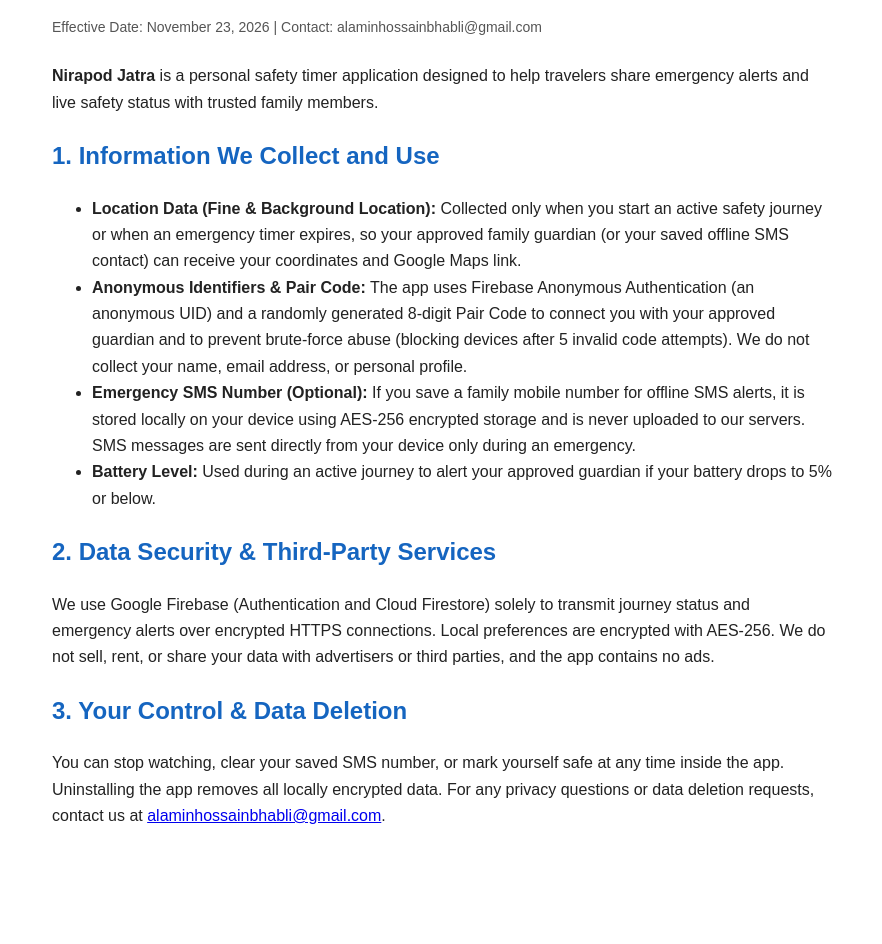
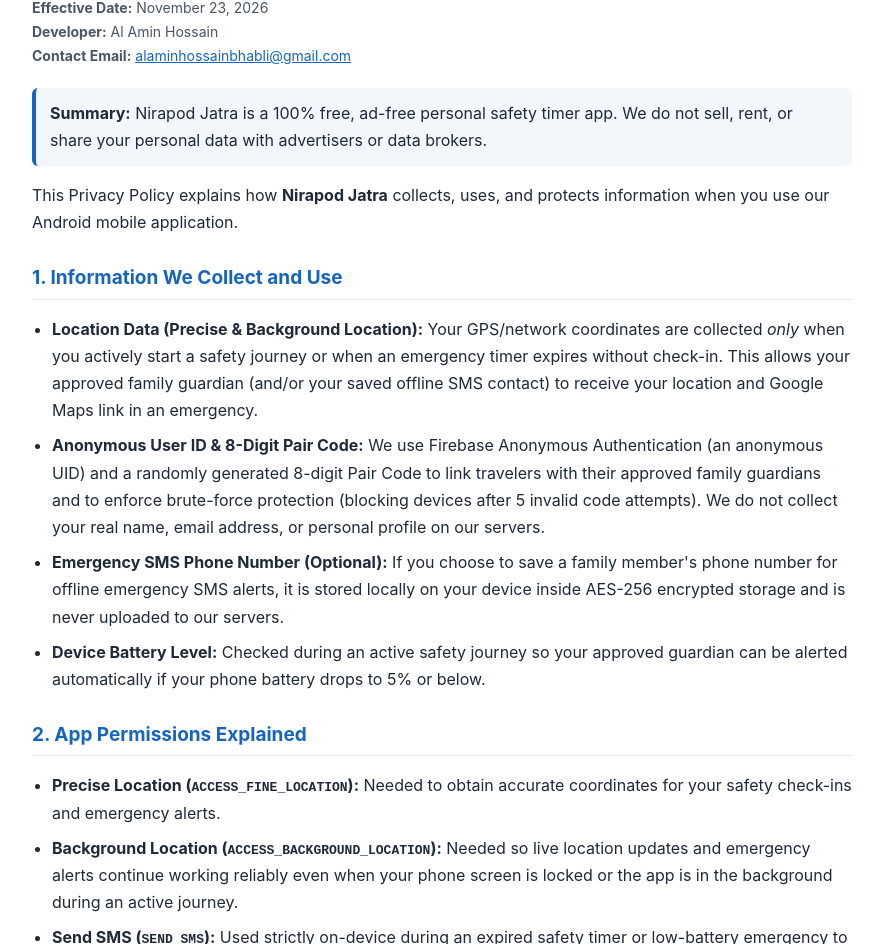
Before and after one commit to alaminhossainbhabli/nirapod-jatra-privacy, a plain HTML site: page index.html in a window 1280 px wide. Shown: the part 90-1034 px from the top of the page, without its empty margins (198-1080 px from the left). Before the commit the page ends 951 px from the top, so only its background shows below. Drawn offline with Linux system fonts and the light colour scheme.

Commit message:
Revise Privacy Policy layout and content

```diff
--- a/index.html
+++ b/index.html
@@ -5,29 +5,79 @@
   <meta name="viewport" content="width=device-width, initial-scale=1.0" />
   <title>Privacy Policy - Nirapod Jatra</title>
   <style>
-    body { font-family: Arial, sans-serif; max-width: 780px; margin: 32px auto; padding: 0 18px; line-height: 1.65; color: #222; }
-    h1, h2 { color: #1565C0; }
-    .meta { color: #555; font-size: 14px; margin-bottom: 24px; }
+    body {
+      font-family: -apple-system, BlinkMacSystemFont, "Segoe UI", Roboto, Arial, sans-serif;
+      max-width: 820px;
+      margin: 28px auto;
+      padding: 0 18px 40px;
+      line-height: 1.7;
+      color: #1f2937;
+      background-color: #ffffff;
+    }
+    h1 { color: #0d47a1; font-size: 26px; margin-bottom: 6px; }
+    h2 { color: #1565c0; font-size: 19px; margin-top: 26px; border-bottom: 1px solid #e5e7eb; padding-bottom: 4px; }
+    .meta { color: #4b5563; font-size: 14px; margin-bottom: 20px; }
+    ul { padding-left: 20px; }
+    li { margin-bottom: 8px; }
+    .box {
+      background: #f3f7fc;
+      border-left: 4px solid #1565c0;
+      padding: 12px 14px;
+      border-radius: 6px;
+      margin: 16px 0;
+    }
+    a { color: #1565c0; }
   </style>
 </head>
 <body>
   <h1>Privacy Policy — Nirapod Jatra</h1>
-  <p class="meta">Effective Date: November 23, 2026 | Contact: alaminhossainbhabli@gmail.com</p>
+  <p class="meta">
+    <strong>Effective Date:</strong> November 23, 2026<br />
+    <strong>Developer:</strong> Al Amin Hossain<br />
+    <strong>Contact Email:</strong> <a href="mailto:alaminhossainbhabli@gmail.com">alaminhossainbhabli@gmail.com</a>
+  </p>
 
-  <p><strong>Nirapod Jatra</strong> is a personal safety timer application designed to help travelers share emergency alerts and live safety status with trusted family members.</p>
+  <div class="box">
+    <strong>Summary:</strong> Nirapod Jatra is a 100% free, ad-free personal safety timer app. We do not sell, rent, or share your personal data with advertisers or data brokers.
+  </div>
+
+  <p>This Privacy Policy explains how <strong>Nirapod Jatra</strong> collects, uses, and protects information when you use our Android mobile application.</p>
 
   <h2>1. Information We Collect and Use</h2>
   <ul>
-    <li><strong>Location Data (Fine &amp; Background Location):</strong> Collected only when you start an active safety journey or when an emergency timer expires, so your approved family guardian (or your saved offline SMS contact) can receive your coordinates and Google Maps link.</li>
-    <li><strong>Anonymous Identifiers &amp; Pair Code:</strong> The app uses Firebase Anonymous Authentication (an anonymous UID) and a randomly generated 8-digit Pair Code to connect you with your approved guardian and to prevent brute-force abuse (blocking devices after 5 invalid code attempts). We do not collect your name, email address, or personal profile.</li>
-    <li><strong>Emergency SMS Number (Optional):</strong> If you save a family mobile number for offline SMS alerts, it is stored locally on your device using AES-256 encrypted storage and is never uploaded to our servers. SMS messages are sent directly from your device only during an emergency.</li>
-    <li><strong>Battery Level:</strong> Used during an active journey to alert your approved guardian if your battery drops to 5% or below.</li>
+    <li><strong>Location Data (Precise &amp; Background Location):</strong> Your GPS/network coordinates are collected <em>only</em> when you actively start a safety journey or when an emergency timer expires without check-in. This allows your approved family guardian (and/or your saved offline SMS contact) to receive your location and Google Maps link in an emergency.</li>
+    <li><strong>Anonymous User ID &amp; 8-Digit Pair Code:</strong> We use Firebase Anonymous Authentication (an anonymous UID) and a randomly generated 8-digit Pair Code to link travelers with their approved family guardians and to enforce brute-force protection (blocking devices after 5 invalid code attempts). We do not collect your real name, email address, or personal profile on our servers.</li>
+    <li><strong>Emergency SMS Phone Number (Optional):</strong> If you choose to save a family member's phone number for offline emergency SMS alerts, it is stored locally on your device inside AES-256 encrypted storage and is never uploaded to our servers.</li>
+    <li><strong>Device Battery Level:</strong> Checked during an active safety journey so your approved guardian can be alerted automatically if your phone battery drops to 5% or below.</li>
   </ul>
 
-  <h2>2. Data Security &amp; Third-Party Services</h2>
-  <p>We use Google Firebase (Authentication and Cloud Firestore) solely to transmit journey status and emergency alerts over encrypted HTTPS connections. Local preferences are encrypted with AES-256. We do not sell, rent, or share your data with advertisers or third parties, and the app contains no ads.</p>
+  <h2>2. App Permissions Explained</h2>
+  <ul>
+    <li><strong>Precise Location (<code>ACCESS_FINE_LOCATION</code>):</strong> Needed to obtain accurate coordinates for your safety check-ins and emergency alerts.</li>
+    <li><strong>Background Location (<code>ACCESS_BACKGROUND_LOCATION</code>):</strong> Needed so live location updates and emergency alerts continue working reliably even when your phone screen is locked or the app is in the background during an active journey.</li>
+    <li><strong>Send SMS (<code>SEND_SMS</code>):</strong> Used strictly on-device during an expired safety timer or low-battery emergency to send an offline SMS with your Google Maps link to your saved emergency number when internet is unavailable.</li>
+    <li><strong>Notifications (<code>POST_NOTIFICATIONS</code>):</strong> Used to display active journey status, connection alerts, and emergency alarms.</li>
+    <li><strong>Exact Alarm &amp; Foreground Service:</strong> Used to wake the device precisely when your safety timer ends and keep safety monitoring active during a trip.</li>
+  </ul>
 
-  <h2>3. Your Control &amp; Data Deletion</h2>
-  <p>You can stop watching, clear your saved SMS number, or mark yourself safe at any time inside the app. Uninstalling the app removes all locally encrypted data. For any privacy questions or data deletion requests, contact us at <a href="mailto:alaminhossainbhabli@gmail.com">alaminhossainbhabli@gmail.com</a>.</p>
+  <h2>3. Third-Party Services</h2>
+  <p>Nirapod Jatra uses <strong>Google Firebase</strong> (Firebase Authentication and Cloud Firestore) solely to authenticate sessions anonymously, transmit live journey/emergency status to approved guardians, and check for app updates. You can review Google's privacy practices at <a href="https://policies.google.com/privacy" target="_blank" rel="noopener">https://policies.google.com/privacy</a>.</p>
+
+  <h2>4. Data Security &amp; Retention</h2>
+  <ul>
+    <li>All network communication with Firebase uses encrypted HTTPS/TLS connections.</li>
+    <li>Local app preferences, Pair Codes, and optional emergency phone numbers are encrypted on-device using Android <strong>AES-256 EncryptedSharedPreferences</strong>.</li>
+    <li>We display <strong>no advertisements</strong> and use no third-party ad-tracking SDKs.</li>
+    <li>Trip status records are kept in Firestore solely for active safety functionality; locally stored data is permanently deleted if you clear app data or uninstall the app.</li>
+  </ul>
+
+  <h2>5. Children's Privacy</h2>
+  <p>Nirapod Jatra is not directed to children under the age of 13, and we do not knowingly collect personal information from children under 13. If you believe a child has provided information through the app, please contact us so we can address it promptly.</p>
+
+  <h2>6. Your Control &amp; Data Deletion</h2>
+  <p>You can mark yourself safe, stop watching, or clear your saved emergency SMS number at any time inside the app. If you have questions about your data, want to request deletion of a server-side trip/block record, or need device unblock support, contact us at <a href="mailto:alaminhossainbhabli@gmail.com">alaminhossainbhabli@gmail.com</a>.</p>
+
+  <h2>7. Changes to This Privacy Policy</h2>
+  <p>We may update this Privacy Policy from time to time. Any updates will be posted on this page with an updated effective date.</p>
 </body>
-  </html>
+                                      </html>
```
